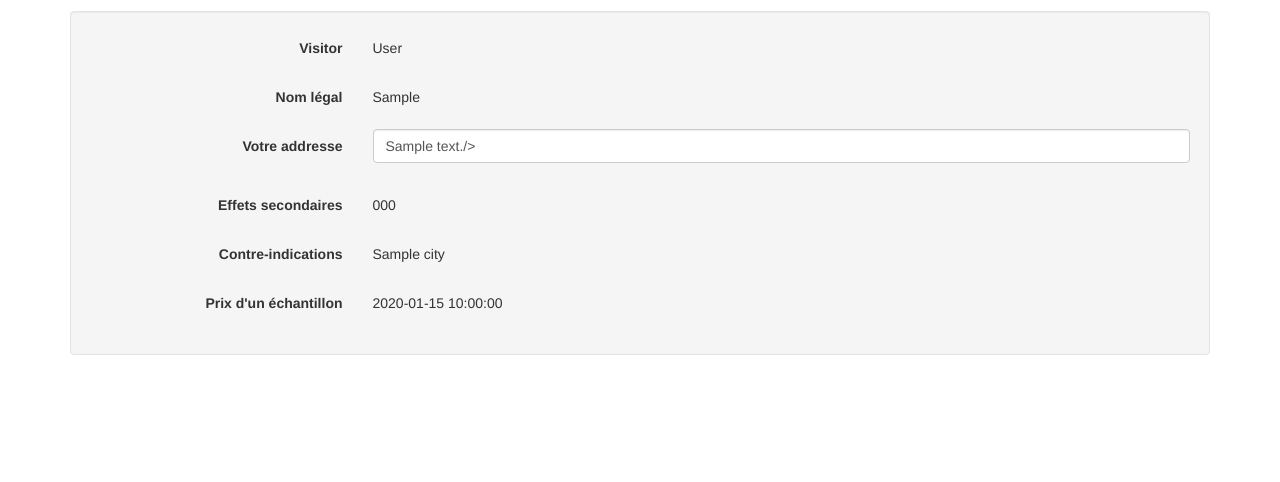
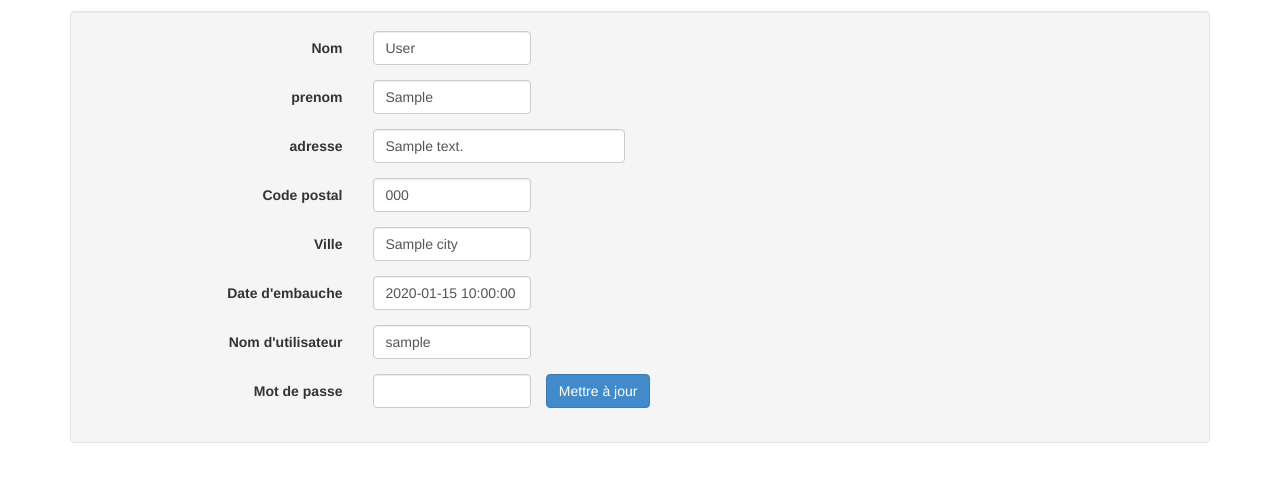
Before and after one commit to yhamo/GSB-Report, a PHP site: template views/profil.html.twig in a window 1280 px wide. Shown: the part 52-534 px from the top of the page. Run offline with PHP 8.4, Linux system fonts and the light colour scheme; the template is opened without the code that fills it: most values are stand-ins (such as "Sample title", 1, 10 or a date in 2020); some libraries are stand-ins or nearby versions.

Commit message:
version 2 -Bonus-

```diff
--- a/src/GSB/DAO/VisitorDAO.php
+++ b/src/GSB/DAO/VisitorDAO.php
@@ -71,6 +71,9 @@ class VisitorDAO extends DAO implements UserProviderInterface
         $user = new Visitor();
         $user->setId($row['visitor_id']);
         $user->setUsername($row['user_name']);
+        $user->setFirst_name($row['visitor_first_name']);
+        $user->setLast_name($row['visitor_last_name']);
+        $user->setHiring_date($row['hiring_date']);
         $user->setAddress($row['visitor_address']);
         $user->setCity($row['visitor_city']);
         $user->setZip_code($row['visitor_zip_code']);
--- a/views/profil.html.twig
+++ b/views/profil.html.twig
@@ -8,41 +8,58 @@
     <div class="well">
         <form class="form-horizontal" role="form">
             <div class="form-group">
-            <label class="col-sm-3 control-label">Visitor</label>
-            <div class="col-sm-9">
-                <p class="form-control-static">{{ visitor.last_name }}</p>
+                <label class="col-sm-3 control-label">Nom</label>
+                <div class="col-sm-2">
+                    <input name ="lastname" type="text" class="form-control" value="{{ visitor.last_name }}">
                 </div>
             </div>
             <div class="form-group">
-            <label class="col-sm-3 control-label">Nom légal</label>
-            <div class="col-sm-9">
-            <p class="form-control-static">{{ visitor.first_name }}</p>
+                <label class="col-sm-3 control-label">prenom</label>
+                <div class="col-sm-2">
+                    <input name ="firstname" type="text" class="form-control" value="{{ visitor.first_name }}">
                 </div>
             </div>
             <div class="form-group">
-            <label class="col-sm-3 control-label">Votre addresse</label>
-            <div class="col-sm-9">
-                <p <input type="text" class="form-control" autofocus>{{ visitor.address }}/></p>
+                <label class="col-sm-3 control-label">adresse</label>
+                <div class="col-sm-3">
+                    <input name ="address" type="text" class="form-control" value="{{ visitor.address }}" >
                 </div>
             </div>
             <div class="form-group">
-            <label class="col-sm-3 control-label">Effets secondaires</label>
-            <div class="col-sm-9">
-                <p class="form-control-static">{{ visitor.zip_code }}</p>
+                <label class="col-sm-3 control-label">Code postal</label>
+                <div class="col-sm-2">
+                    <input name ="zipcode" type="text" class="form-control" value="{{ visitor.zip_code }}">
                 </div>
             </div>
             <div class="form-group">
-            <label class="col-sm-3 control-label">Contre-indications</label>
-            <div class="col-sm-9">
-                <p class="form-control-static">{{ visitor.city }}</p>
+                <label class="col-sm-3 control-label">Ville</label>
+                <div class="col-sm-2">
+                    <input name ="city" type="text" class="form-control" value="{{ visitor.city }}">
                 </div>
             </div>
             <div class="form-group">
-            <label class="col-sm-3 control-label">Prix d'un échantillon</label>
-            <div class="col-sm-9">
-                <p class="form-control-static">{{ visitor.hiring_date }}</p>
+                <label class="col-sm-3 control-label">Date d'embauche</label>
+                <div class="col-sm-2">
+                    <input name ="hiringdate" type="text" class="form-control" value="{{ visitor.hiring_date }}">
                 </div>
             </div>
+            <div class="form-group">
+                <label class="col-sm-3 control-label">Nom d'utilisateur</label>
+                <div class="col-sm-2">
+                    <input name ="username" type="text" class="form-control" value="{{ visitor.username }}">
+                </div>
+            </div>
+            <div class="form-group">
+                <label class="col-sm-3 control-label">Mot de passe</label>
+                <div class="col-sm-2">
+                    <input name ="mdp" type="text" class="form-control" >
+                </div>
+                <div
+                    <button type="submit" id="visitor_save" name="visitor[save]" class="btn btn-primary">Mettre à jour</button>
+                </div>
+            </div>
+    </div>
+
 </form>
 </div>
 {% endblock %}
```
Lines whose indentation alone changed are shown as unchanged.
